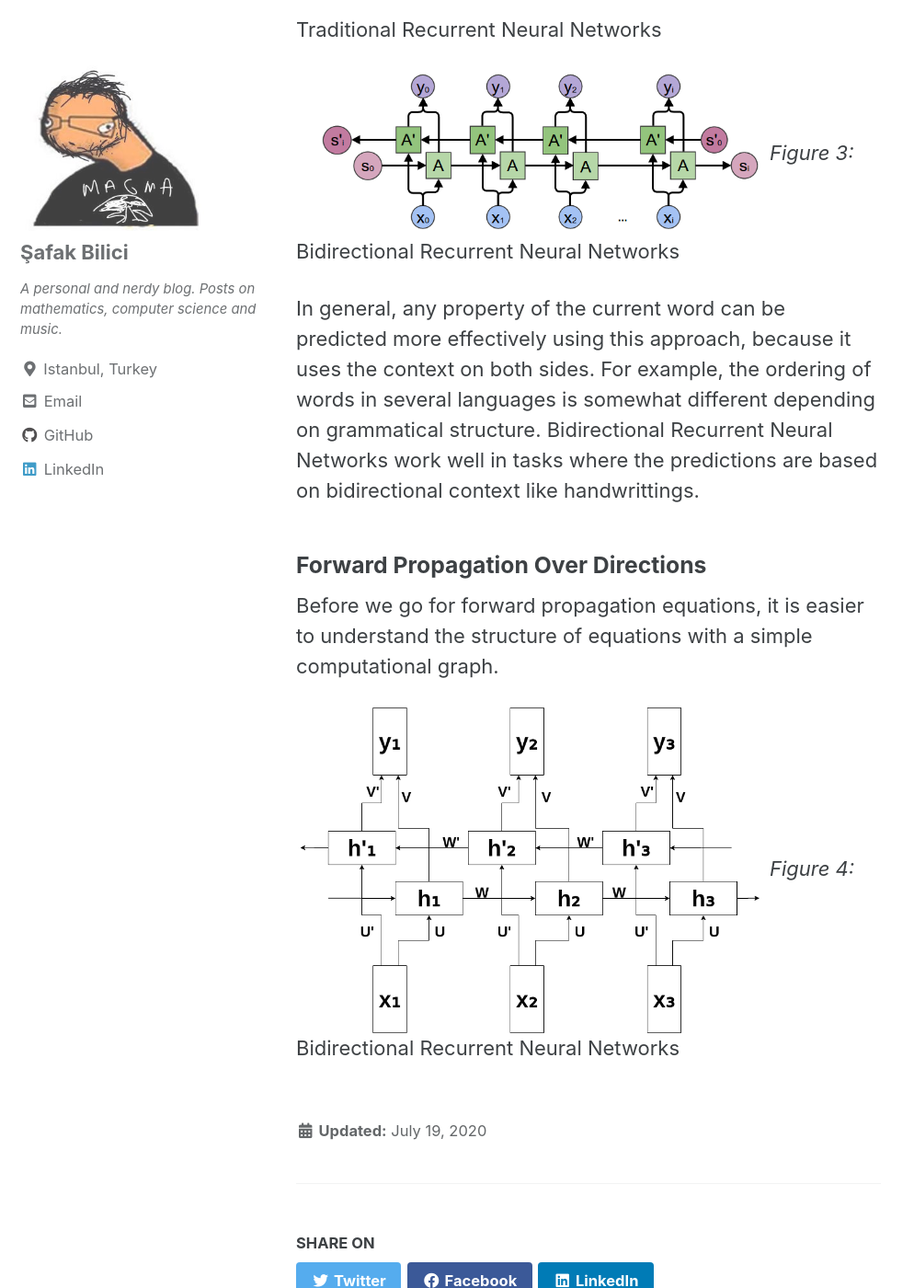
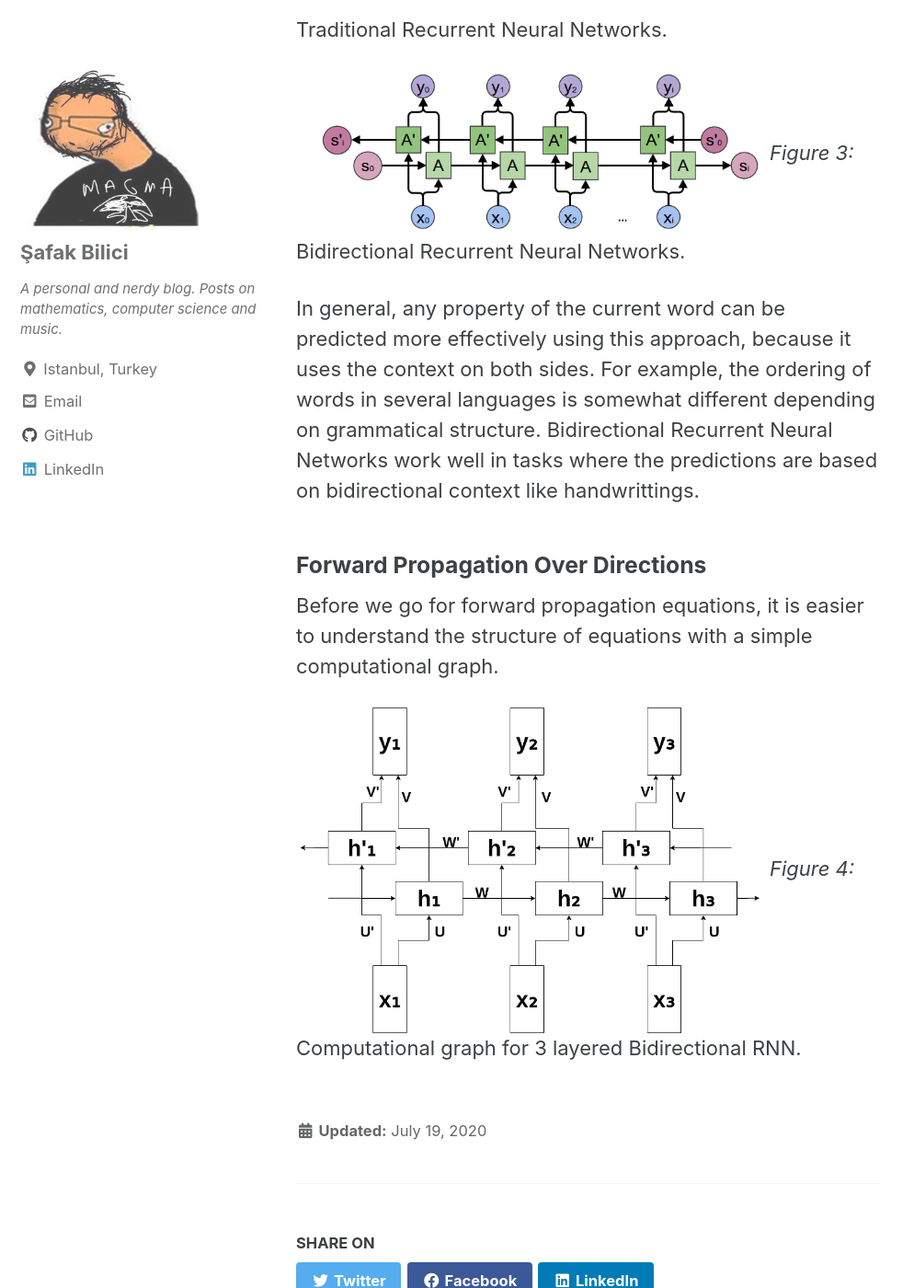
Before and after one commit to safakkbilici/safakkbilici.github.io, a Jekyll site: the page built from _posts/2020-07-19-training-bidirectional-rnns.md, in a window 1280 px wide and 1400 px high, scrolled down 2397 px. Shown: the whole window at 92% size, without its empty margins (0-994 px from the left). Built offline with Jekyll 4.4.1, drawn with Linux system fonts in a browser that asks for light colours; cached includes are drawn as plain includes; formulas are drawn with MathJax 3.

Commit message:
computational graphs

```diff
--- a/_posts/2020-07-19-training-bidirectional-rnns.md
+++ b/_posts/2020-07-19-training-bidirectional-rnns.md
@@ -31,11 +31,11 @@ Here is a very good visual comparsion (images are taken from [colah's blog](http
 
 
 ![1](/images/bidirectionalrnns/1.png){:height="80%" width="80%"}
-*Figure 2:* Traditional Recurrent Neural Networks
+*Figure 2:* Traditional Recurrent Neural Networks.
 
 
 ![2](/images/bidirectionalrnns/2.png){:height="80%" width="80%"}
-*Figure 3:* Bidirectional Recurrent Neural Networks
+*Figure 3:* Bidirectional Recurrent Neural Networks.
 
 In general, any property of the current word can be predicted more effectively using this approach, because it uses the context on both sides. For example, the ordering of words in several languages is somewhat different depending on grammatical structure. Bidirectional Recurrent Neural Networks work well in tasks where the predictions are based on bidirectional context like handwrittings.
 
@@ -45,4 +45,4 @@ Before we go for forward propagation equations, it is easier to understand the s
 
 
 ![2](/images/bidirectionalrnns/rnn.png){:height="80%" width="80%"}
-*Figure 4:* Bidirectional Recurrent Neural Networks
+*Figure 4:* Computational graph for 3 layered Bidirectional RNN.
```
